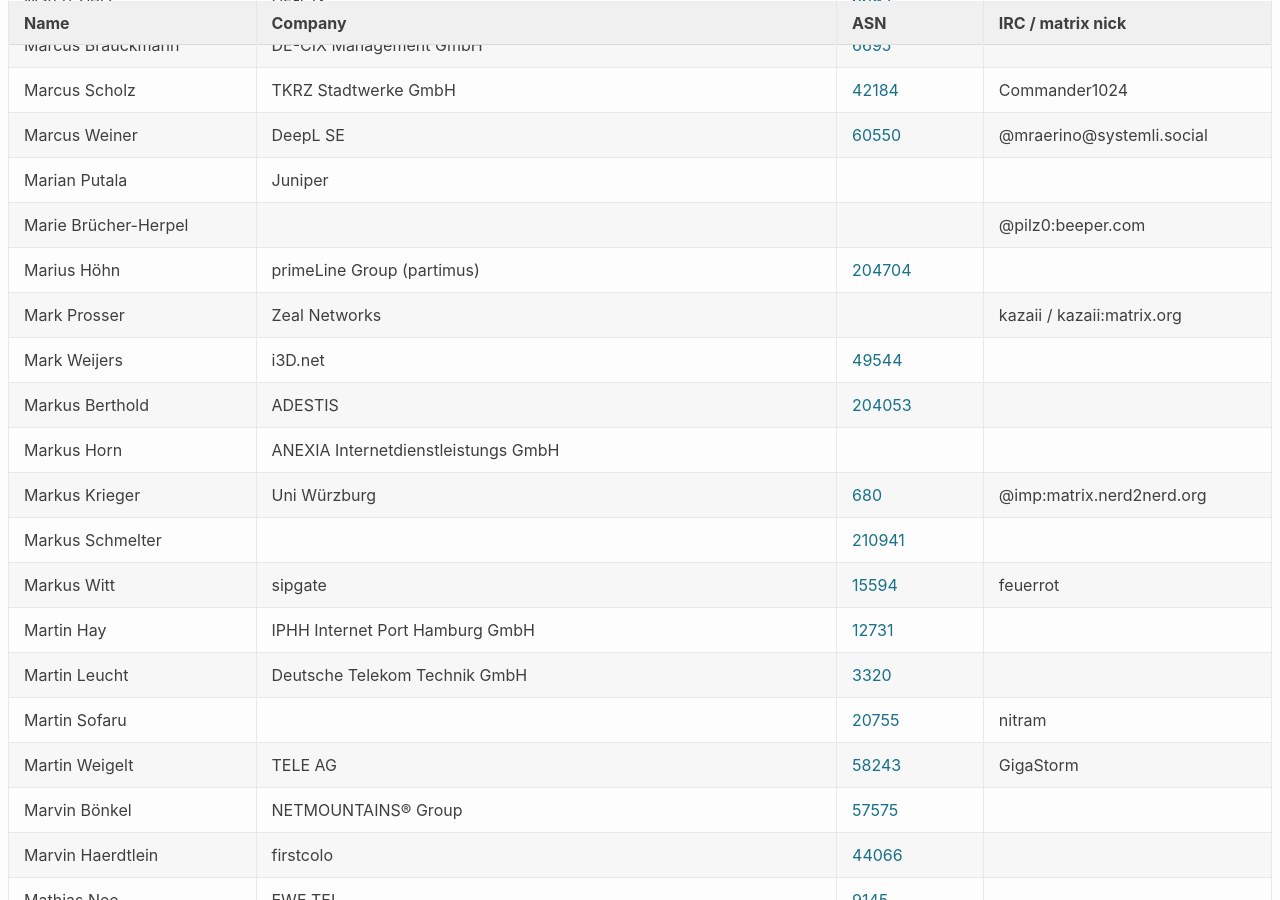
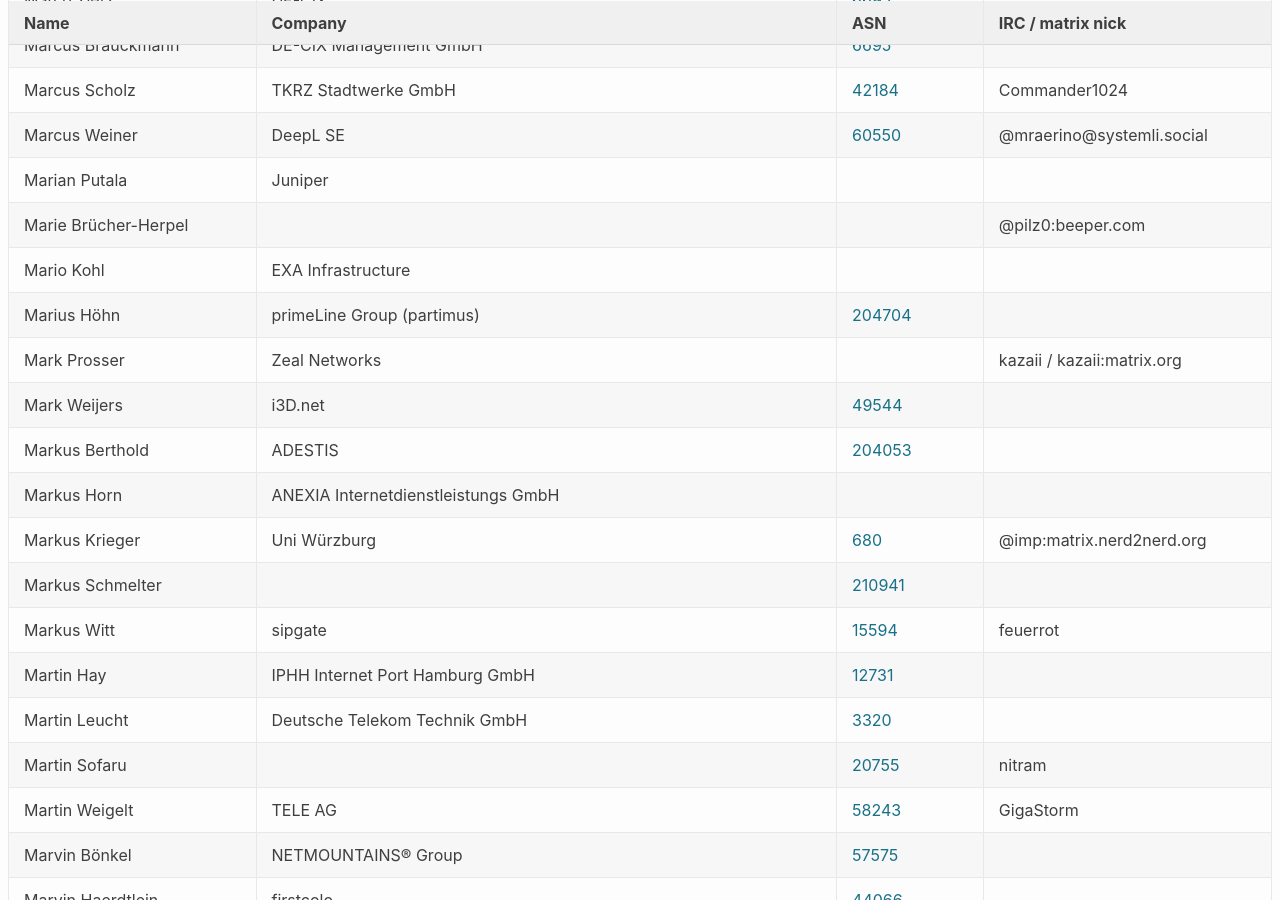
Before and after one commit to denog/pretix-attendeelist, a Jekyll site: the page built from denog16/index.markdown, in a window 1280 px wide and 900 px high, scrolled down 12061 px. Built offline with Jekyll 4.4.1, drawn with Linux system fonts in a browser that asks for light colours.

Commit message:
Latest data: Wed Oct 30 11:10:25 UTC 2024

```diff
--- a/_data/attendees_denog16_onsite.json
+++ b/_data/attendees_denog16_onsite.json
@@ -1620,6 +1620,12 @@
     "asn": null
   },
   {
+    "name": "Mario Kohl",
+    "company": "EXA Infrastructure",
+    "irc": null,
+    "asn": null
+  },
+  {
     "name": "Marius Höhn",
     "company": "primeLine Group (partimus)",
     "irc": null,
```
